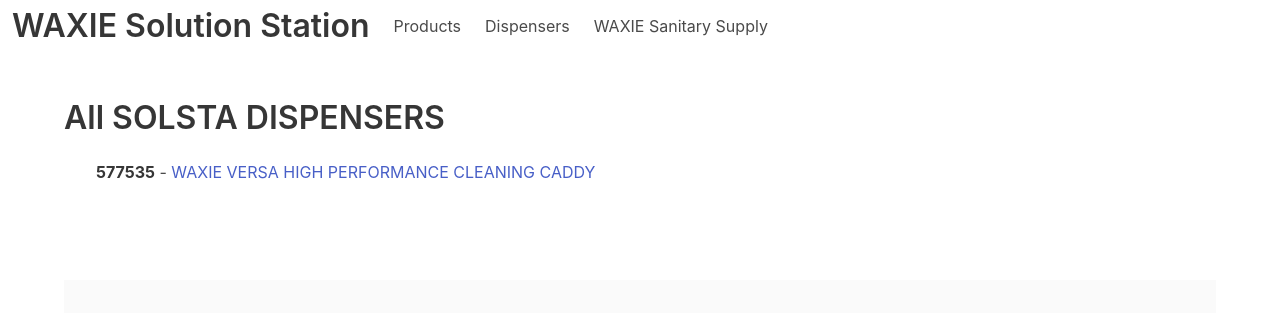
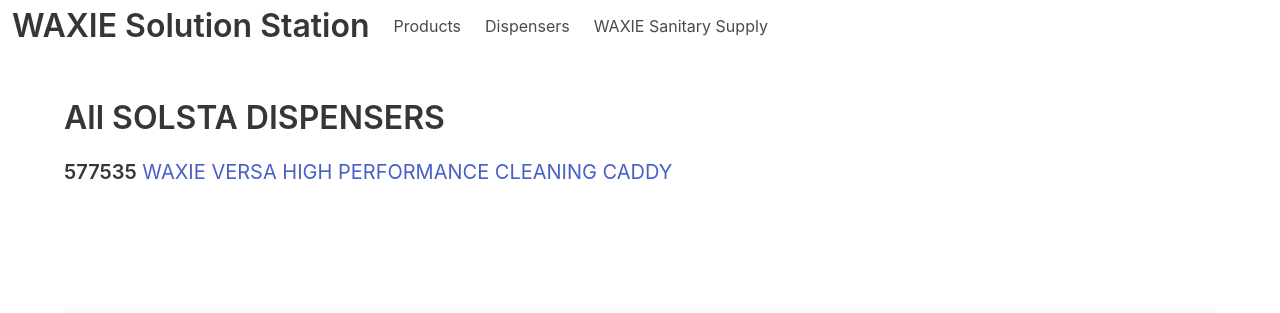
Before and after one commit to waxie-codes/WX-SOLSTA, a plain HTML site: page output/all_dispensers.html in a window 1280 px wide. Shown: the top 313 px of the page. Drawn offline with nearby package versions, Linux system fonts and the light colour scheme.

Commit message:
update all dispensers

```diff
--- a/output/all_dispensers.html
+++ b/output/all_dispensers.html
@@ -25,11 +25,12 @@
   <div class="container">
     <h1 class="title">All SOLSTA DISPENSERS<h1>
 
-    <div class="content">
-      <ul>
 
-        </li> <strong>577535</strong> -
-        <a href="/versa">WAXIE VERSA HIGH PERFORMANCE CLEANING CADDY</a></h1></li>
+        <h2 class="subtitle"> <a
+            href="/versa"><strong>577535</strong>
+        WAXIE VERSA HIGH PERFORMANCE CLEANING CADDY</a></h2>
+
+        <div class="content">
 
       </ul>
     </div>
```
Also changed, not shown: templates/all_dispensers.html (+5 -4 lines).
